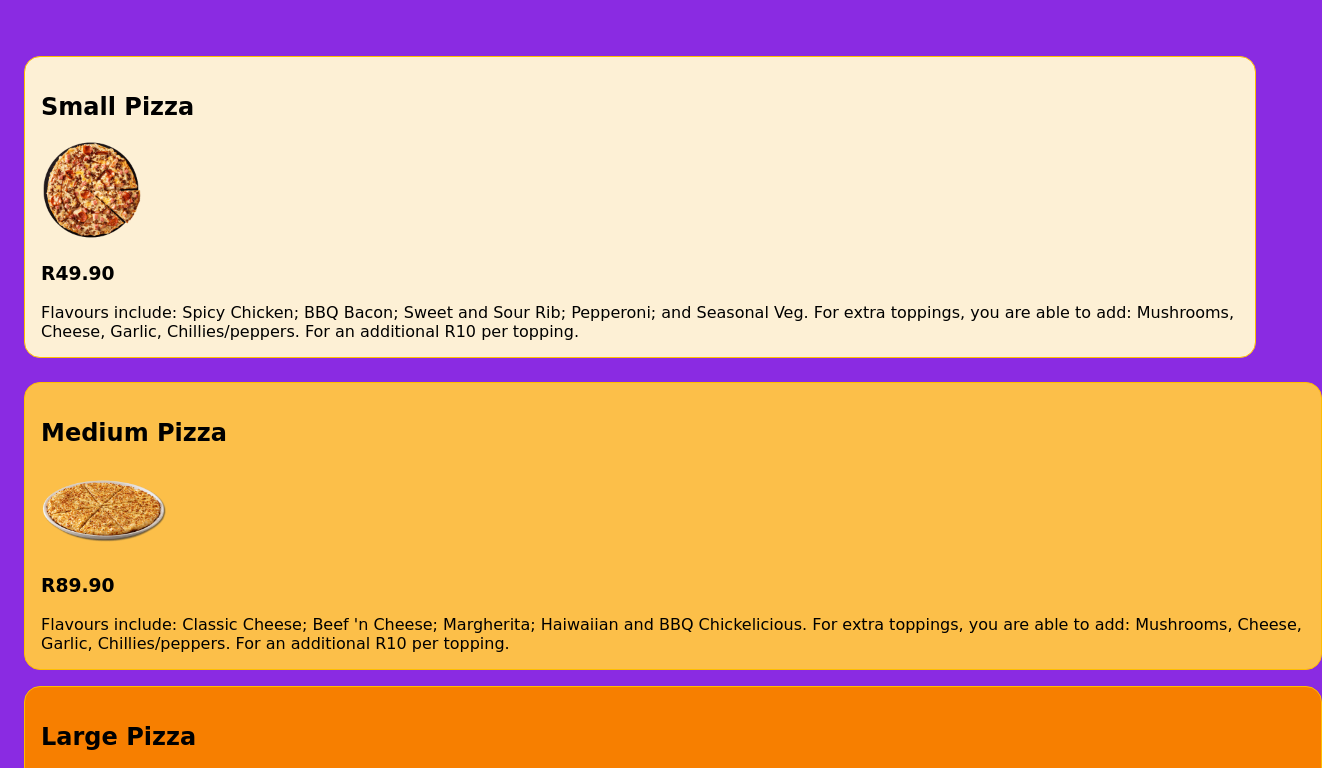
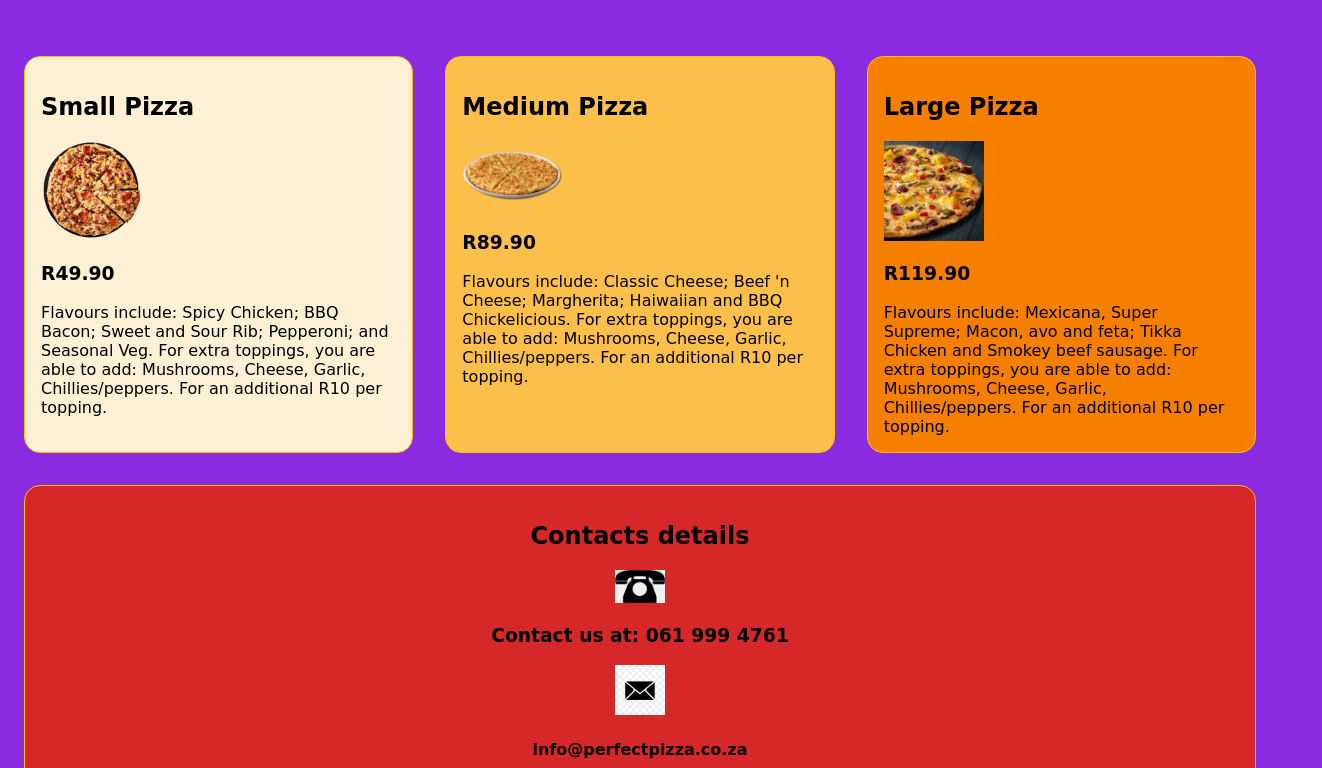
Before and after one commit to NeeloBee/perfect-pizza, a plain HTML site: page index.html in a window 1280 px wide. Shown: the part 120-888 px from the top of the page, 1322 px wide, since content can reach past the window. Drawn offline with Linux system fonts and the light colour scheme.

Commit message:
Hopefully its final changes, row boxes and center contact_us

```diff
--- a/index.html
+++ b/index.html
@@ -16,50 +16,56 @@
         </center>
     </div>
 
-
     <div class="pizzas">
         <div class="pizza small_pizza">
             <h2>Small Pizza</h2>
             <img src="klein.png" width="100">
             <h3>R49.90</h3>
-
             <div>
                 Flavours include: Spicy Chicken; BBQ Bacon; Sweet and Sour Rib; Pepperoni; and Seasonal
                 Veg. For extra toppings, you are able to add: Mushrooms, Cheese, Garlic, Chillies/peppers. For an
                 additional R10 per topping.
             </div>
         </div>
-    </div>
 
         <div class="pizza medium_pizza">
             <h2>Medium Pizza</h2>
-        <img src="cheese-garlic-focaccia.png" width="125">
+            <img src="cheese-garlic-focaccia.png" width="100">
             <h3>R89.90</h3>
-        <div>
-            Flavours include: Classic Cheese; Beef 'n Cheese; Margherita; Haiwaiian and BBQ Chickelicious. For extra
+            <div>Flavours include: Classic Cheese; Beef 'n Cheese; Margherita; Haiwaiian and BBQ Chickelicious. For
+                extra
                 toppings, you are able to add: Mushrooms, Cheese, Garlic, Chillies/peppers. For an
                 additional R10 per topping.
             </div>
         </div>
-
 
         <div class="pizza large_pizza">
             <h2>Large Pizza</h2>
             <img src="large.png" width="100">
             <h3>R119.90</h3>
             <div>
-            Flavours include: Mexicana, Super Supreme; Macon, avo and feta; Tikka Chicken and Smokey beef sausage. For
+                Flavours include: Mexicana, Super Supreme; Macon, avo and feta; Tikka Chicken and Smokey beef
+                sausage. For
                 extra toppings, you are able to add: Mushrooms, Cheese, Garlic, Chillies/peppers. For an
                 additional R10 per
                 topping.
+
             </div>
         </div>
     </div>
+
+
+
+
     <div class="pizza contact_us">
-        <h2>Contacts details</h2>
-        <img src="telphone.png" width="100">
-        <img src="email.jpg" width="65">
-        Contact us at: 061 999 4761 info@perfectpizza.co.za
+        <div>
+            <center>
+                <h2>Contacts details</h2> <img src="telphone.png" width="50">
+                <h3>Contact us at: 061 999 4761</h3><img src="email.jpg" width="50">
+                <h4> info@perfectpizza.co.za</h4>
+            </center>
+        </div>
+
     </div>
 
 </body>
--- a/style.css
+++ b/style.css
@@ -6,29 +6,28 @@ body {
     border: 1px solid #FFBD00;
     padding: 1em;
     margin: 1em;
-    margin-bottom: 0.5em;
     border-radius: 1em;
-    width: 100%;
-    display: block;
-    height: auto;
 }
 
 .small_pizza {
     background-color: #FDF0D5;
+    flex: 0.5em
 }
 
 
 .medium_pizza {
     background-color: #FCBF49;
+    flex: 0.5em
 }
 
 .large_pizza {
     background-color: #F77F00;
+    flex: 0.5em
 }
 
 .contact_us {
     background-color: #D62828;
-    width: 100;
+    flex: 0.5em
 }
 
 @media (min-width:760px) {
@@ -48,6 +47,6 @@ body {
     .title {
         font-size: 2em;
     font-family: fantasy;
+        }
     }
-
 }
```
Lines whose indentation alone changed are shown as unchanged.
